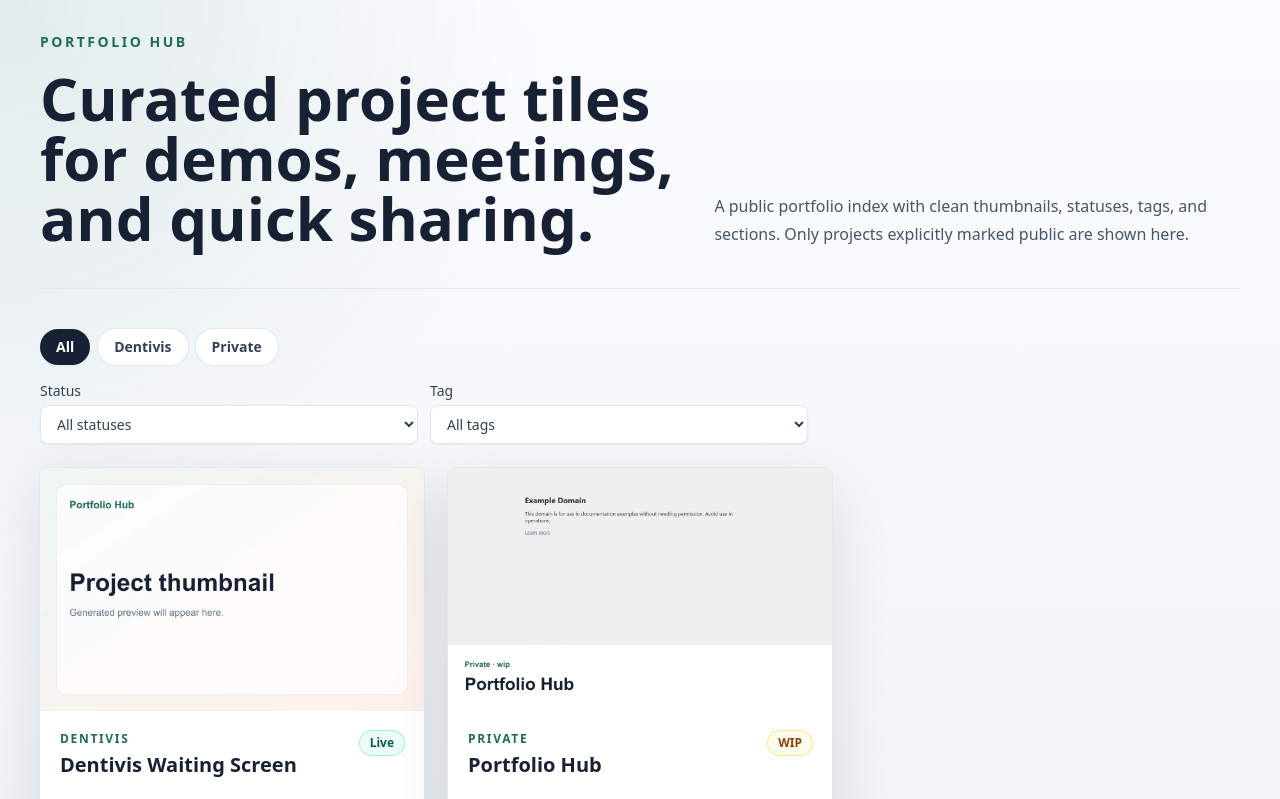
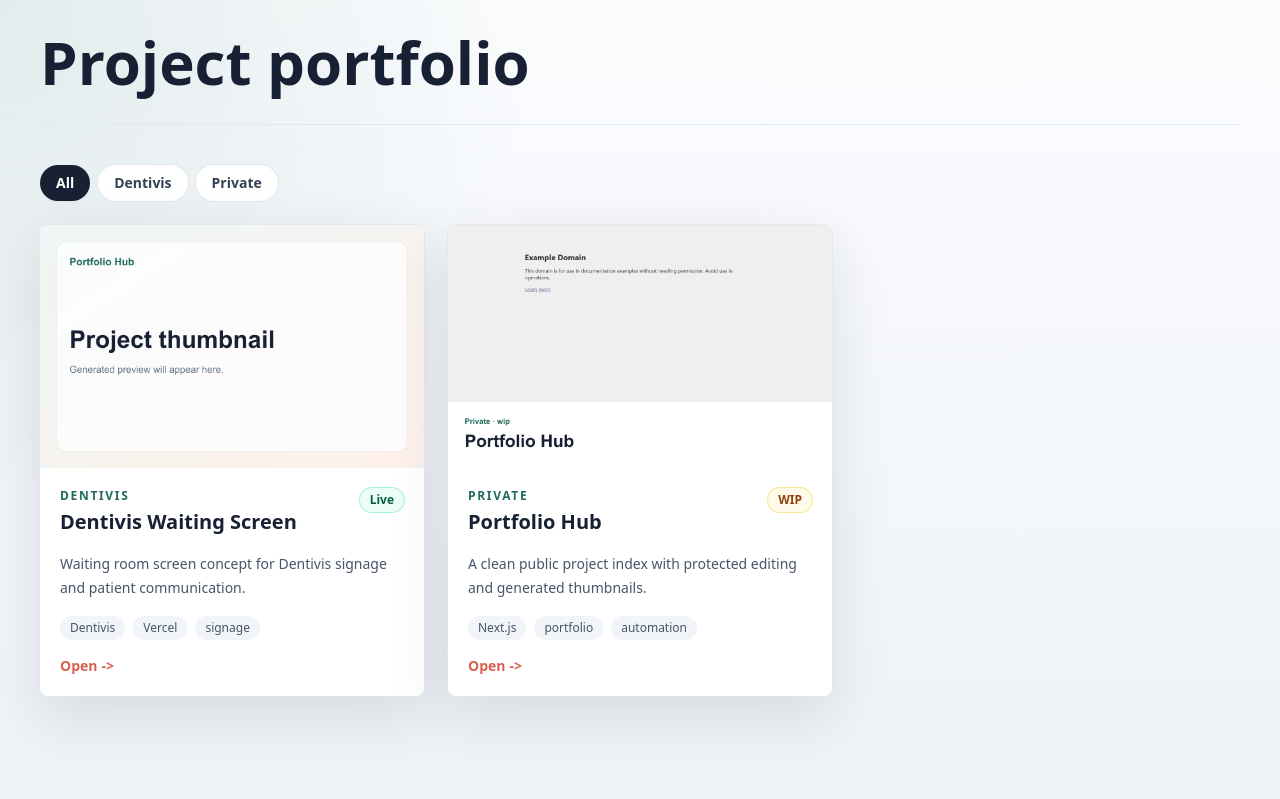
Before and after one commit to Hawk2323/portfolio-hub, a Next.js app: page / in a window 1280 px wide. Shown: the top 799 px of the page. Built offline with nearby package versions, Linux system fonts and the light colour scheme.

Commit message:
Simplify portfolio landing page

```diff
--- a/app/page.tsx
+++ b/app/page.tsx
@@ -8,17 +8,10 @@ export default async function Home() {
 
   return (
     <main className="mx-auto flex min-h-screen w-full max-w-7xl flex-col px-5 py-8 sm:px-8 lg:px-10">
-      <header className="grid gap-8 border-b border-slate-200 pb-10 lg:grid-cols-[1.1fr_0.9fr] lg:items-end">
-        <div>
-          <p className="mb-4 text-sm font-semibold uppercase tracking-[0.18em] text-pine">Portfolio Hub</p>
-          <h1 className="max-w-4xl text-4xl font-semibold leading-tight text-ink sm:text-5xl lg:text-6xl">
-            Curated project tiles for demos, meetings, and quick sharing.
-          </h1>
-        </div>
-        <p className="max-w-2xl text-base leading-7 text-slate-600 lg:justify-self-end">
-          A public portfolio index with clean thumbnails, statuses, tags, and sections. Only projects explicitly marked
-          public are shown here.
-        </p>
+      <header className="border-b border-slate-200 pb-8">
+        <h1 className="text-4xl font-semibold leading-tight text-ink sm:text-5xl lg:text-6xl">
+          Project portfolio
+        </h1>
       </header>
 
       <ProjectGrid sections={sections} projects={projects} />
--- a/components/ProjectGrid.tsx
+++ b/components/ProjectGrid.tsx
@@ -1,7 +1,7 @@
 "use client";
 
 import { useMemo, useState } from "react";
-import type { PortfolioProject, PortfolioSection, ProjectStatus } from "@/lib/schema";
+import type { PortfolioProject, PortfolioSection } from "@/lib/schema";
 import ProjectCard from "./ProjectCard";
 import SectionTabs from "./SectionTabs";
 
@@ -12,42 +12,24 @@ type Props = {
 
 export default function ProjectGrid({ sections, projects }: Props) {
   const [section, setSection] = useState("all");
-  const [status, setStatus] = useState("all");
-  const [tag, setTag] = useState("all");
 
   const sectionById = useMemo(() => new Map(sections.map((item) => [item.id, item])), [sections]);
-  const statuses = useMemo(
-    () => Array.from(new Set(projects.map((project) => project.status))).sort() as ProjectStatus[],
-    [projects]
-  );
-  const tags = useMemo(
-    () => Array.from(new Set(projects.flatMap((project) => project.tags))).sort((a, b) => a.localeCompare(b)),
-    [projects]
-  );
 
   const filtered = useMemo(
     () =>
       projects.filter((project) => {
         if (section !== "all" && project.section !== section) return false;
-        if (status !== "all" && project.status !== status) return false;
-        if (tag !== "all" && !project.tags.includes(tag)) return false;
         return true;
       }),
-    [projects, section, status, tag]
+    [projects, section]
   );
 
   return (
     <section className="py-4">
       <SectionTabs
         sections={sections}
-        statuses={statuses}
-        tags={tags}
         selectedSection={section}
-        selectedStatus={status}
-        selectedTag={tag}
         onSectionChange={setSection}
-        onStatusChange={setStatus}
-        onTagChange={setTag}
       />
 
       {filtered.length > 0 ? (
--- a/components/SectionTabs.tsx
+++ b/components/SectionTabs.tsx
@@ -1,33 +1,20 @@
 "use client";
 
-import type { PortfolioSection, ProjectStatus } from "@/lib/schema";
+import type { PortfolioSection } from "@/lib/schema";
 
 type Props = {
   sections: PortfolioSection[];
-  statuses: ProjectStatus[];
-  tags: string[];
   selectedSection: string;
-  selectedStatus: string;
-  selectedTag: string;
   onSectionChange: (value: string) => void;
-  onStatusChange: (value: string) => void;
-  onTagChange: (value: string) => void;
 };
 
 export default function SectionTabs({
   sections,
-  statuses,
-  tags,
   selectedSection,
-  selectedStatus,
-  selectedTag,
-  onSectionChange,
-  onStatusChange,
-  onTagChange
+  onSectionChange
 }: Props) {
   return (
-    <div className="flex flex-col gap-4 py-6">
-      <div className="flex flex-wrap gap-2">
+    <div className="flex flex-wrap gap-2 py-6">
       <button
         type="button"
         className={tabClass(selectedSection === "all")}
@@ -46,41 +33,6 @@ export default function SectionTabs({
         </button>
       ))}
     </div>
-
-      <div className="grid gap-3 sm:grid-cols-2 lg:max-w-3xl">
-        <label className="grid gap-1 text-sm font-medium text-slate-700">
-          Status
-          <select
-            className="focus-ring rounded-lg border border-slate-200 bg-white px-3 py-2 text-sm shadow-sm"
-            value={selectedStatus}
-            onChange={(event) => onStatusChange(event.target.value)}
-          >
-            <option value="all">All statuses</option>
-            {statuses.map((status) => (
-              <option key={status} value={status}>
-                {status}
-              </option>
-            ))}
-          </select>
-        </label>
-
-        <label className="grid gap-1 text-sm font-medium text-slate-700">
-          Tag
-          <select
-            className="focus-ring rounded-lg border border-slate-200 bg-white px-3 py-2 text-sm shadow-sm"
-            value={selectedTag}
-            onChange={(event) => onTagChange(event.target.value)}
-          >
-            <option value="all">All tags</option>
-            {tags.map((tag) => (
-              <option key={tag} value={tag}>
-                {tag}
-              </option>
-            ))}
-          </select>
-        </label>
-      </div>
-    </div>
   );
 }
 
```
Lines whose indentation alone changed are shown as unchanged.
